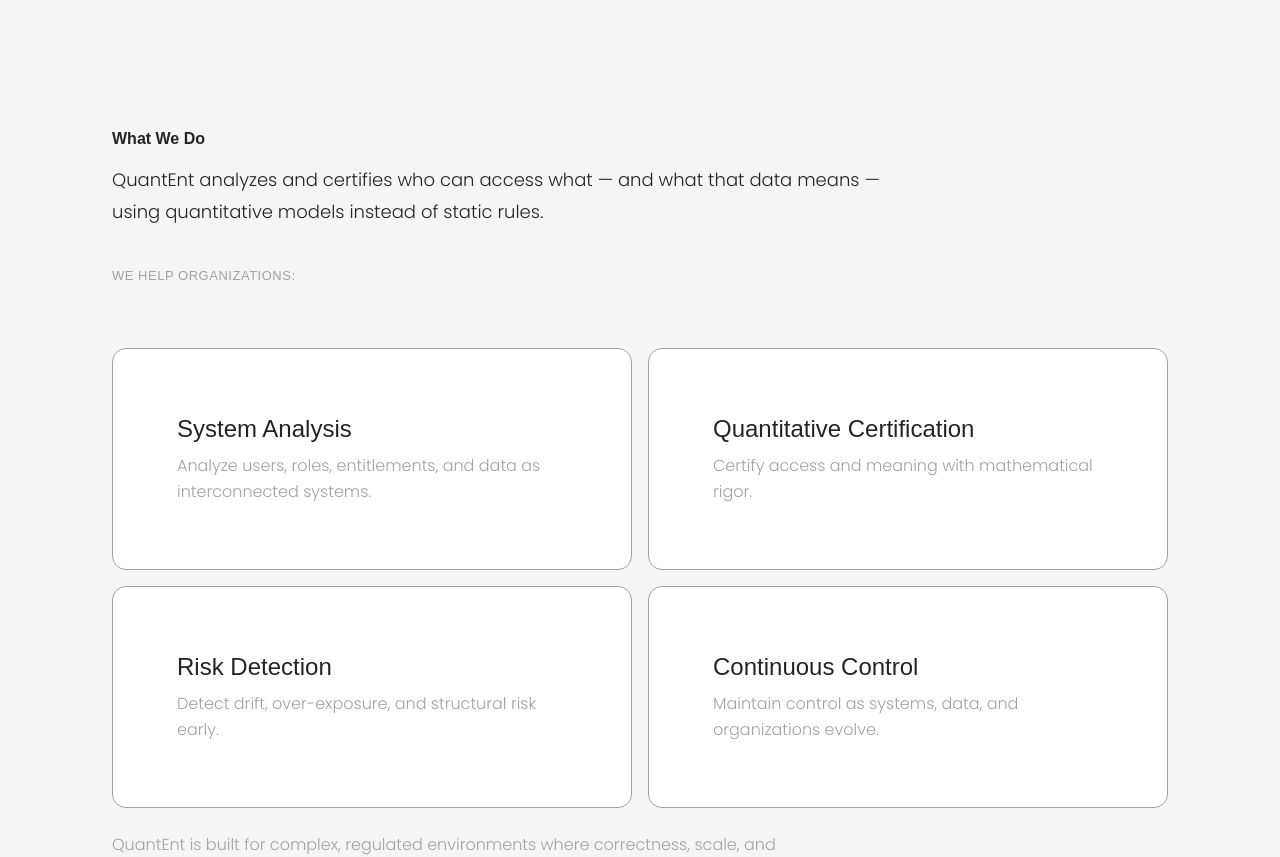
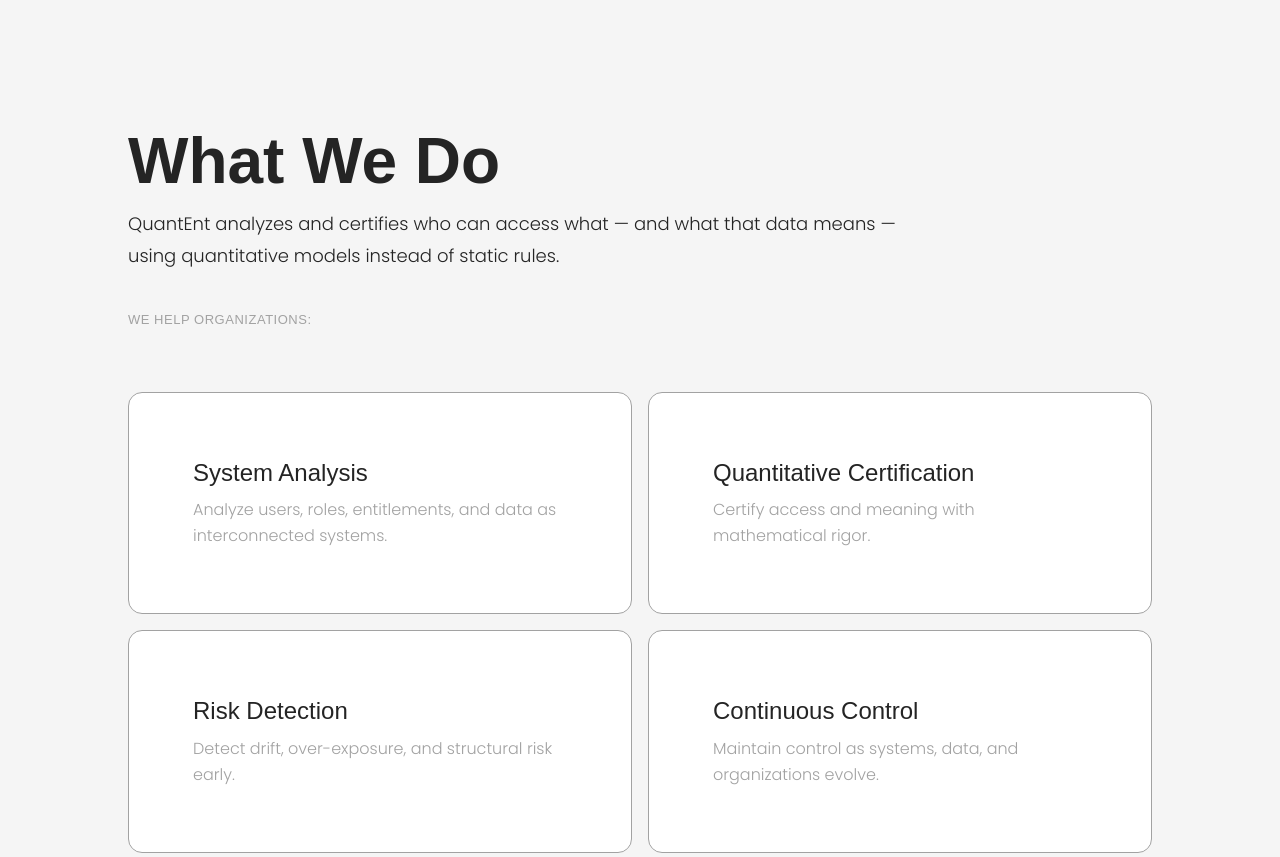
Before and after one commit to quantent-web/quantent-web, a Next.js app: page / in a window 1280 px wide. Shown: the part 844-1701 px from the top of the page. Built offline with nearby package versions, Linux system fonts and the light colour scheme; a web font is replaced by a local one.

Commit message:
Adjust container desktop padding and force section-title h2 sizing

```diff
--- a/app/globals.css
+++ b/app/globals.css
@@ -288,11 +288,9 @@ p {
 
 .container {
   width: 100%;
-  max-width: var(--container);
   margin: 0 auto;
-  padding-left: var(--space-6);
-  padding-right: var(--space-6);;
-
+  padding-left: 10%;
+  padding-right: 10%;
 }
 
 
@@ -397,8 +395,8 @@ main[data-snap-scroll='true'] > .section {
    (solo para la landing)
 ========================= */
 .section-title {
-  font-size: inherit;
-  line-height: inherit;
+  font-size: 64px;
+  line-height: 70px;
   margin-bottom: var(--space-3);
 }
 
```
